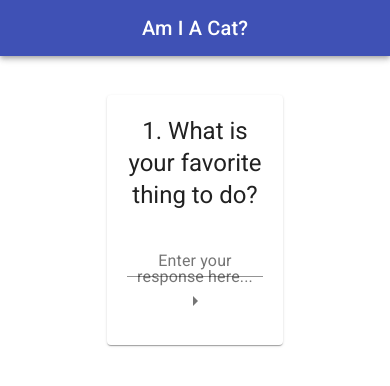
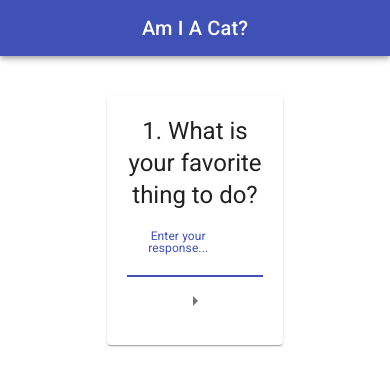
Before and after one commit to sarahkittyy/AmIACat, a React app: page /#/home in a window 390 px wide. Both pictures are taken after a click on the button "START!". Shown: the top 386 px of the page. Built offline with nearby package versions, Linux system fonts and the light colour scheme.

Commit message:
text input more responsive

```diff
--- a/src/App/Components/Question.jsx
+++ b/src/App/Components/Question.jsx
@@ -20,6 +20,10 @@ export default class Question extends Component
 
 	textGiven(e)
 	{
+		if(e.target.value.endsWith('\n'))
+		{
+			this.next();
+		}
 		this.setState({
 			inputText: this.state.inputText + this.intendedText[this.state.inputText.length % this.intendedText.length]
 		});
@@ -61,9 +65,10 @@ export default class Question extends Component
 							id="standard-multiline-flexible"
 							onChange={(e) => this.textGiven(e)}
 							multiline
+							autoFocus
 							value={this.state.inputText}
 							onSubmit={() => this.nextQuestion()}
-							label="Enter your response here...">
+							label="Enter your response...">
 
 						</UI.TextField>
 					</UI.Grid>
```
Also changed, not shown: 1 other file (tests, documents, lock files or other folders).
